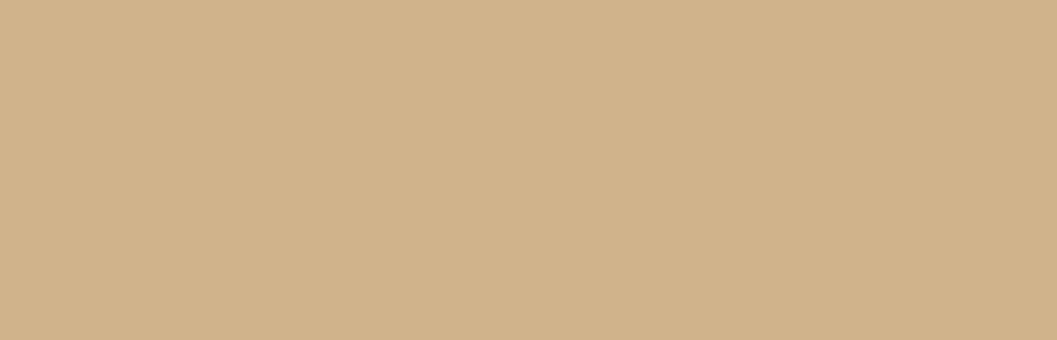
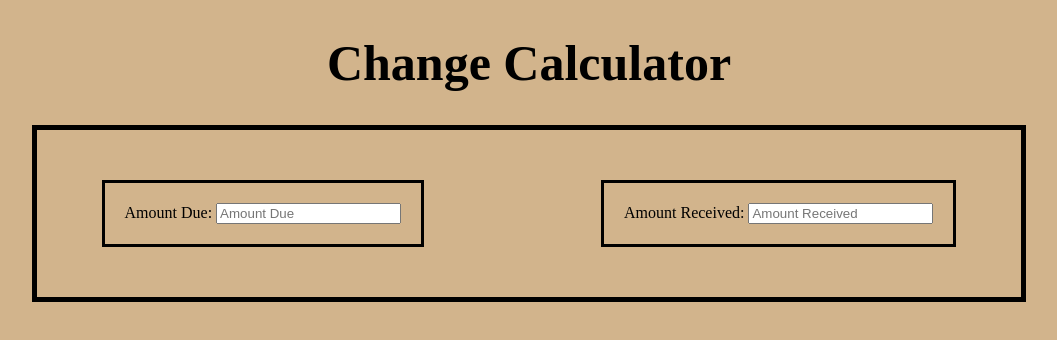
Before and after one commit to isaiahr06/web102-change-calculator, a website: page index.html in a window 1280 px wide. Shown: the whole page, without its empty margins (111-1168 px from the left). Drawn offline with Linux system fonts and the light colour scheme.

Commit message:
Create css borders for input containers.

```diff
--- a/index.html
+++ b/index.html
@@ -8,6 +8,20 @@
   </head>
   <body>
     <!-- Write your markup here -->
+     <main>
+      <h1>Change Calculator</h1>
+      <div class ="input-container">
+        <div class="due-container">
+          <label for="amount-due">Amount Due:</label>
+          <input type="number" id="amount-due" placeholder="Amount Due">
+        </div>
+
+        <div class="received-container">
+          <label for="amount-received">Amount Received:</label>
+          <input type="number" id="amount-received" placeholder="Amount Received">
+        </div>
+      </div>
+     </main>
 
     <!-- Don't forget to add your <script> tag here -->
     <script src="main.js"></script>
--- a/styles.css
+++ b/styles.css
@@ -2,3 +2,25 @@ body{
     text-align:center;
     background-color: tan;
 }
+h1{
+    font-size:50px;
+}
+
+.input-container{
+    display:flex;
+    justify-content: center;
+    gap: 20%;
+    border: 5px solid black;
+    padding: 50px;
+    width: 70%;
+    margin: 0 auto;
+}
+
+.due-container{
+    border: 3px solid black;
+    padding: 20px;
+}
+.received-container{
+    border: 3px solid black;
+    padding: 20px;
+}
```
